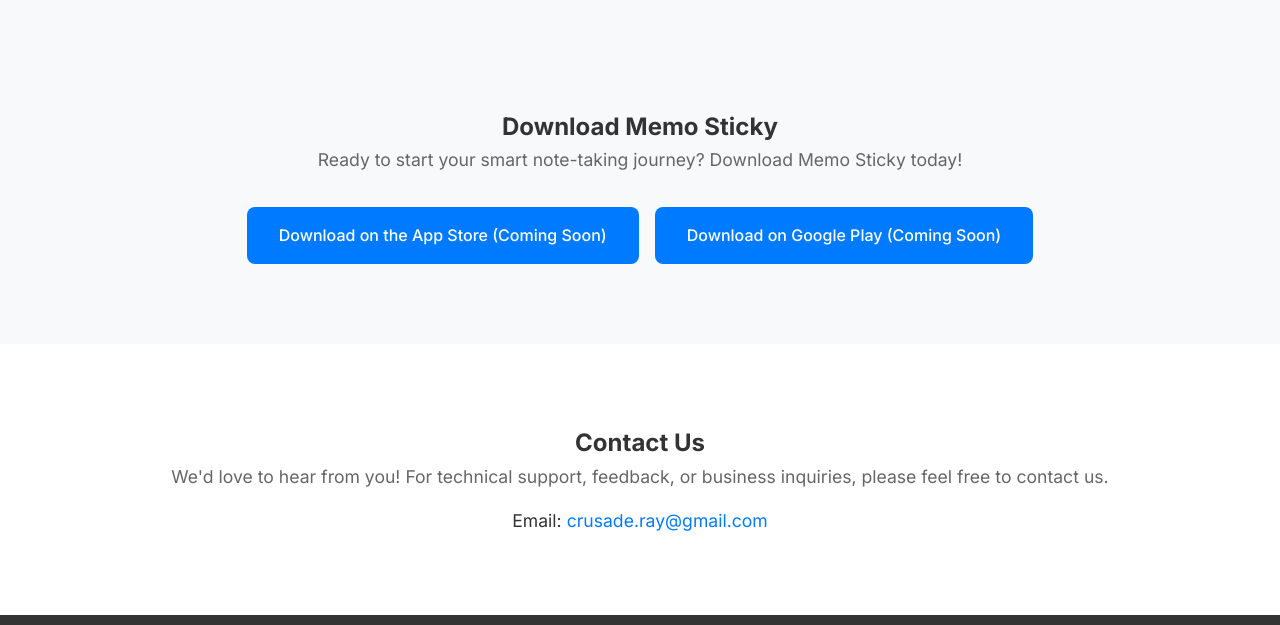
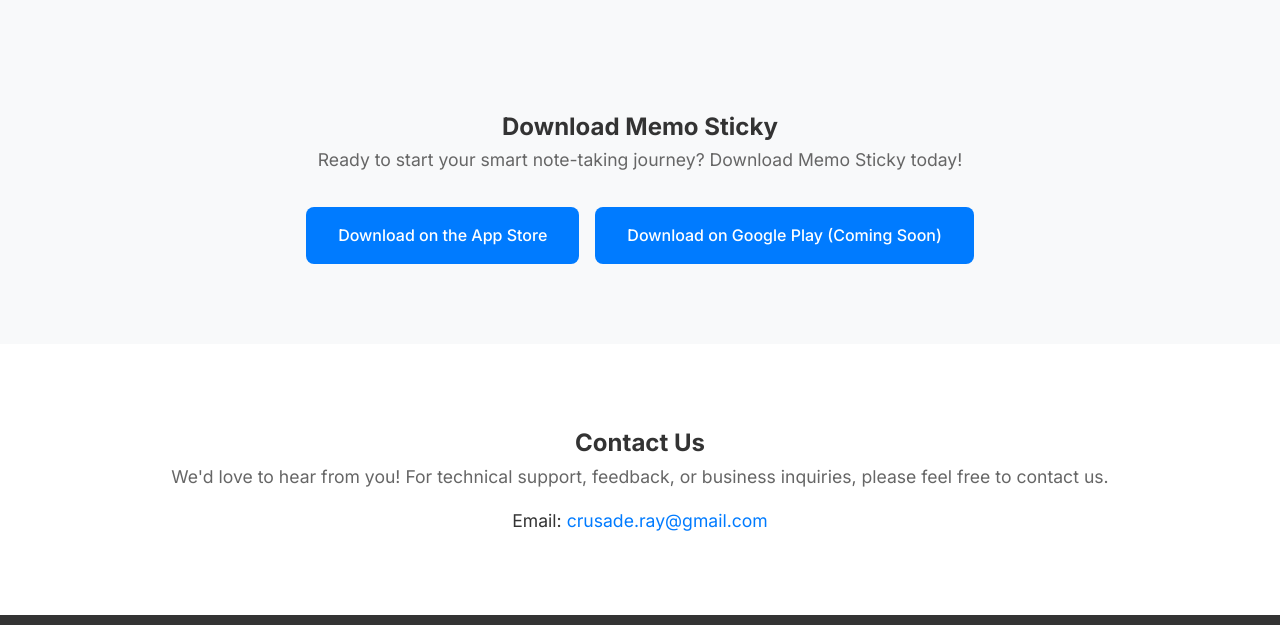
Before and after one commit to crusaderay/sites, a plain HTML site: page memo-sticky-intro/index.html in a window 1280 px wide. Shown: the part 2142-2767 px from the top of the page. Drawn offline with Linux system fonts and the light colour scheme.

Commit message:
Update index.html

```diff
--- a/memo-sticky-intro/index.html
+++ b/memo-sticky-intro/index.html
@@ -218,7 +218,7 @@
             <h2>Download Memo Sticky</h2>
             <p style="font-size: 1.1rem; color: #666; margin-bottom: 2rem;">Ready to start your smart note-taking journey? Download Memo Sticky today!</p>
             <div class="download-buttons">
-                <a href="https://apps.apple.com/us/app/memo-sticky/id1508032147" class="download-btn">Download on the App Store (Coming Soon)</a>
+                <a href="https://apps.apple.com/us/app/memo-sticky/id1508032147" class="download-btn">Download on the App Store</a>
                 <a href="#" class="download-btn">Download on Google Play (Coming Soon)</a>
             </div>
         </div>
```
